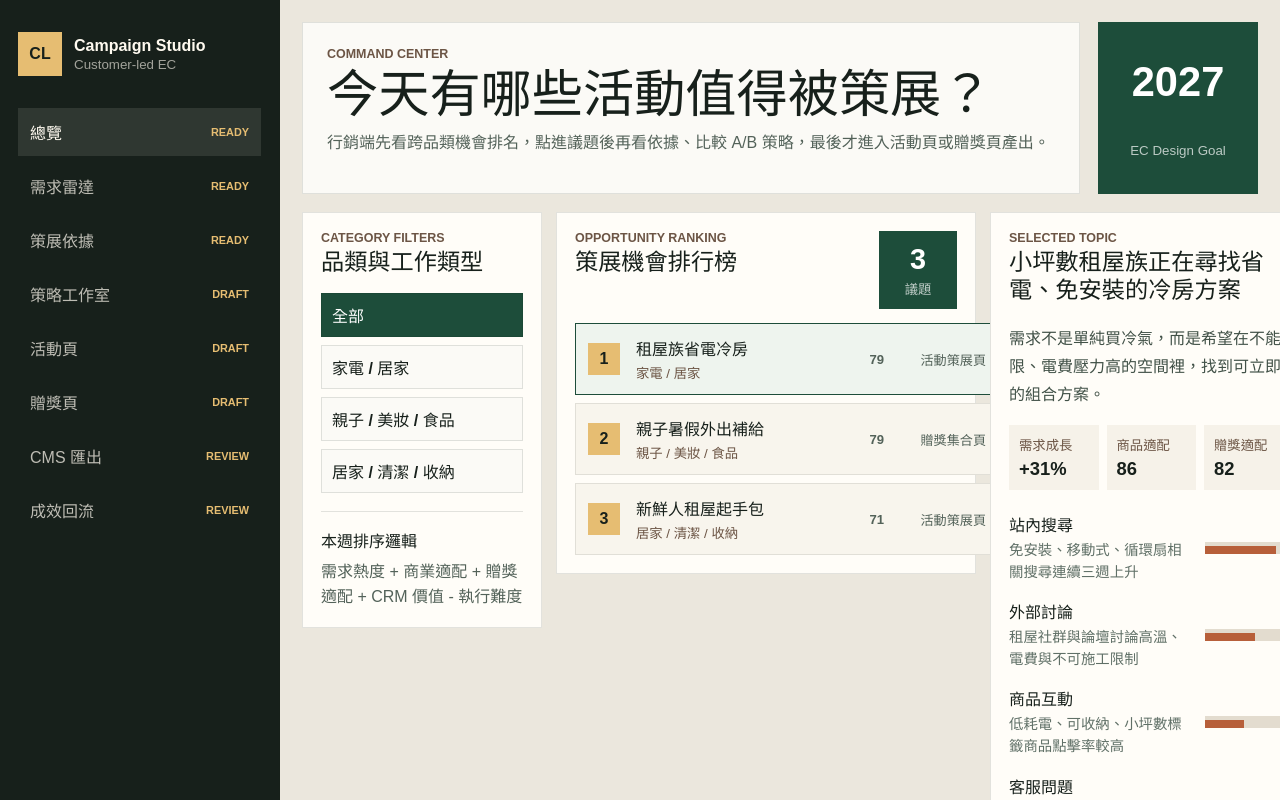
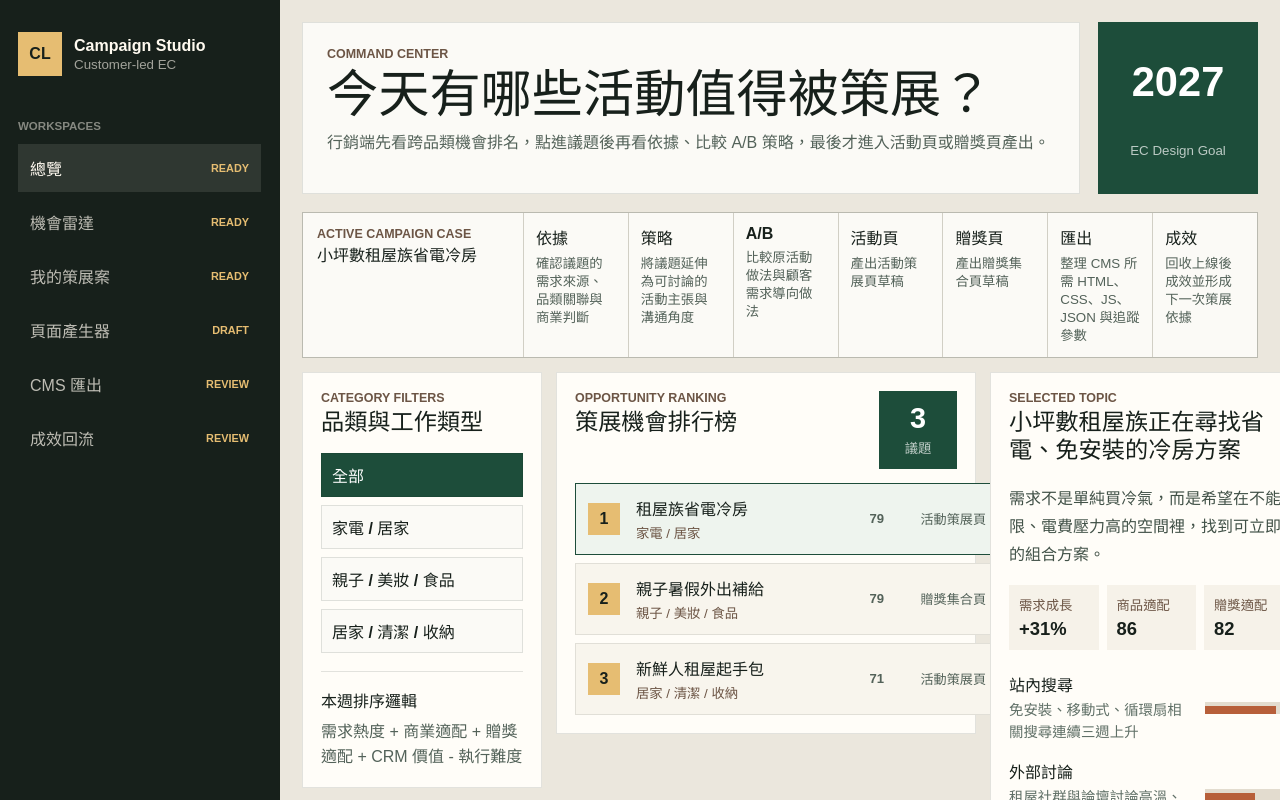
Before and after one commit to Iveslee00/SKMBI, a Next.js app: page / in a window 1280 px wide. Shown: the top 800 px of the page. Built offline with nearby package versions, Linux system fonts and the light colour scheme.

Commit message:
Separate workspace navigation from campaign workflow

```diff
--- /dev/null
+++ b/src/app/builder/page.tsx
@@ -0,0 +1,3 @@
+import { PageGeneratorPage } from "../../components/platform";
+
+export default PageGeneratorPage;
--- a/src/app/globals.css
+++ b/src/app/globals.css
@@ -643,6 +643,14 @@ pre {
   gap: 6px;
 }
 
+.nav-section-label {
+  margin: 12px 0 6px;
+  color: rgba(255, 250, 240, 0.48);
+  font-size: 0.72rem;
+  font-weight: 900;
+  text-transform: uppercase;
+}
+
 .module-nav a {
   display: flex;
   min-height: 48px;
@@ -684,6 +692,63 @@ pre {
   gap: 18px;
   align-items: stretch;
   margin-bottom: 18px;
+}
+
+.case-workflow {
+  display: grid;
+  grid-template-columns: 220px minmax(0, 1fr);
+  gap: 1px;
+  margin-bottom: 14px;
+  border: 1px solid rgba(23, 32, 27, 0.12);
+  background: rgba(23, 32, 27, 0.12);
+}
+
+.case-workflow > div,
+.case-workflow nav a {
+  background: #fbfaf6;
+}
+
+.case-workflow > div {
+  padding: 14px;
+}
+
+.case-workflow strong {
+  display: block;
+  margin-top: 4px;
+  line-height: 1.35;
+}
+
+.case-workflow nav {
+  display: grid;
+  grid-template-columns: repeat(7, minmax(0, 1fr));
+  gap: 1px;
+}
+
+.case-workflow nav a {
+  min-width: 0;
+  min-height: 78px;
+  display: grid;
+  align-content: start;
+  gap: 6px;
+  padding: 12px;
+  color: #17201b;
+  text-decoration: none;
+}
+
+.case-workflow nav a:hover,
+.case-workflow nav a:focus-visible {
+  outline: 3px solid #e6bd72;
+  outline-offset: -3px;
+  background: #eef4ee;
+}
+
+.case-workflow nav span {
+  font-weight: 900;
+}
+
+.case-workflow nav small {
+  color: #536259;
+  line-height: 1.35;
 }
 
 .workspace-header > div:first-child {
@@ -1019,6 +1084,35 @@ pre {
   font-variant-numeric: tabular-nums;
 }
 
+.project-board,
+.builder-hub {
+  display: grid;
+  grid-template-columns: repeat(2, minmax(0, 1fr));
+  gap: 14px;
+}
+
+.project-summary {
+  grid-row: span 2;
+}
+
+.task-list {
+  display: grid;
+  gap: 10px;
+  margin-top: 14px;
+}
+
+.task-list article {
+  display: grid;
+  gap: 6px;
+  padding: 14px;
+  background: #f6f2e9;
+}
+
+.task-list span {
+  color: #536259;
+  line-height: 1.55;
+}
+
 .command-layout {
   display: grid;
   grid-template-columns: 240px minmax(420px, 1fr) minmax(420px, 0.95fr);
@@ -1238,6 +1332,14 @@ pre {
     grid-template-columns: repeat(4, minmax(0, 1fr));
   }
 
+  .case-workflow {
+    grid-template-columns: 1fr;
+  }
+
+  .case-workflow nav {
+    grid-template-columns: repeat(4, minmax(0, 1fr));
+  }
+
   .span-4,
   .span-5,
   .span-7,
@@ -1267,8 +1369,11 @@ pre {
   .generated-sections,
   .module-table,
   .module-nav,
+  .case-workflow nav,
   .ab-grid,
-  .metric-strip {
+  .metric-strip,
+  .project-board,
+  .builder-hub {
     grid-template-columns: 1fr;
   }
 
--- /dev/null
+++ b/src/app/projects/page.tsx
@@ -0,0 +1,3 @@
+import { ProjectsPage } from "../../components/platform";
+
+export default ProjectsPage;
--- a/src/components/platform.tsx
+++ b/src/components/platform.tsx
@@ -7,7 +7,7 @@ import {
   rewardPageSections,
   type DemandOpportunity
 } from "../data/mockStudio";
-import { platformModules } from "../lib/navigation";
+import { campaignWorkflowSteps, platformModules } from "../lib/navigation";
 import {
   getBusinessReasoningAverage,
   getCmsExportPackage,
@@ -41,6 +41,7 @@ export function PlatformShell({
           </div>
         </div>
         <nav className="module-nav">
+          <p className="nav-section-label">Workspaces</p>
           {platformModules.map((module) => (
             <Link
               aria-current={active === module.href ? "page" : undefined}
@@ -67,6 +68,20 @@ export function PlatformShell({
             <small>EC Design Goal</small>
           </div>
         </header>
+        <section className="case-workflow" aria-label="Campaign workflow">
+          <div>
+            <p className="eyebrow">Active Campaign Case</p>
+            <strong>小坪數租屋族省電冷房</strong>
+          </div>
+          <nav>
+            {campaignWorkflowSteps.map((step) => (
+              <Link href={step.href} key={step.id}>
+                <span>{step.shortLabel}</span>
+                <small>{step.task}</small>
+              </Link>
+            ))}
+          </nav>
+        </section>
         {children}
       </section>
     </main>
@@ -146,7 +161,7 @@ export function DashboardPage() {
           <SignalBars opportunity={selected} />
           <div className="action-row">
             <Link href="/radar">進入雷達詳情</Link>
-            <Link href="/strategy">進策略工作室</Link>
+            <Link href="/projects">建立策展案</Link>
           </div>
         </section>
 
@@ -224,7 +239,63 @@ export function RadarPage() {
           <ReasoningList opportunity={featured} />
           <div className="action-row">
             <Link href="/strategy">用此議題產生策略</Link>
-            <Link href="/campaign">產生活動頁</Link>
+            <Link href="/builder">進入頁面產生器</Link>
+          </div>
+        </section>
+      </div>
+    </PlatformShell>
+  );
+}
+
+export function ProjectsPage() {
+  const featured = getFeaturedOpportunity();
+  const variants = getComparisonVariants(featured.id);
+
+  return (
+    <PlatformShell
+      active="/projects"
+      eyebrow="My Campaign Projects"
+      title="我的策展案"
+      description="行銷團隊選定議題後，會在這裡管理策展案狀態、待辦、審核與下一步產出。"
+    >
+      <div className="project-board">
+        <section className="module-card project-summary">
+          <div className="module-card-head">
+            <div>
+              <p className="eyebrow">Active Case</p>
+              <h2>{featured.shortTitle}</h2>
+            </div>
+            <Score value={featured.businessScore} label="依據" />
+          </div>
+          <p className="lead">{featured.summary}</p>
+          <div className="metric-strip">
+            <Metric label="狀態" value="策略中" />
+            <Metric label="產出" value="2 頁型" />
+            <Metric label="測試" value="A/B" />
+            <Metric label="CMS" value="待匯出" />
+          </div>
+          <div className="action-row">
+            <Link href="/strategy">繼續策略</Link>
+            <Link href="/builder">產生頁面</Link>
+          </div>
+        </section>
+
+        <section className="module-card">
+          <p className="eyebrow">Decision Queue</p>
+          <h2>待確認項目</h2>
+          <div className="task-list">
+            <article>
+              <strong>確認 B 版本是否作為主推</strong>
+              <span>{variants[1].recommendation}</span>
+            </article>
+            <article>
+              <strong>確認贈獎成本與門檻</strong>
+              <span>{variants[1].rewardAngle}</span>
+            </article>
+            <article>
+              <strong>確認 CMS 視覺素材需求</strong>
+              <span>需要 hero、商品組合、贈獎卡與活動規則模組。</span>
+            </article>
           </div>
         </section>
       </div>
@@ -356,6 +427,36 @@ export function RewardBuilderPage() {
       description="不是列出所有贈品，而是用生活情境、門檻與會員需求重組贈獎入口。"
     >
       <BuilderPreview type="reward" />
+    </PlatformShell>
+  );
+}
+
+export function PageGeneratorPage() {
+  return (
+    <PlatformShell
+      active="/builder"
+      eyebrow="Page Generator"
+      title="頁面產生器"
+      description="行銷先選定策展案，再在同一個工作區產生活動策展頁與贈獎集合頁。"
+    >
+      <div className="builder-hub">
+        <section className="module-card">
+          <p className="eyebrow">Campaign Page</p>
+          <h2>活動策展頁</h2>
+          <p className="lead">用需求情境、商品組合、贈獎理由與 CTA 組成完整策展頁。</p>
+          <div className="action-row">
+            <Link href="/campaign">打開活動頁草稿</Link>
+          </div>
+        </section>
+        <section className="module-card">
+          <p className="eyebrow">Reward Collection</p>
+          <h2>贈獎集合頁</h2>
+          <p className="lead">依生活情境、消費門檻與會員需求重組贈獎入口。</p>
+          <div className="action-row">
+            <Link href="/rewards">打開贈獎頁草稿</Link>
+          </div>
+        </section>
+      </div>
     </PlatformShell>
   );
 }
--- a/src/lib/navigation.ts
+++ b/src/lib/navigation.ts
@@ -4,6 +4,14 @@ export type PlatformModule = {
   shortLabel: string;
   task: string;
   status: "Ready" | "Draft" | "Review";
+};
+
+export type CampaignWorkflowStep = {
+  id: string;
+  href: string;
+  label: string;
+  shortLabel: string;
+  task: string;
 };
 
 export const platformModules: PlatformModule[] = [
@@ -16,37 +24,23 @@ export const platformModules: PlatformModule[] = [
   },
   {
     href: "/radar",
-    label: "Demand Radar",
-    shortLabel: "需求雷達",
-    task: "辨識值得策展的顧客需求與市場訊號",
+    label: "Opportunity Radar",
+    shortLabel: "機會雷達",
+    task: "跨品類查看顧客需求、熱門議題與策展機會排名",
     status: "Ready"
   },
   {
-    href: "/evidence",
-    label: "Evidence Brief",
-    shortLabel: "策展依據",
-    task: "整理活動為什麼值得發生的證據與商業判斷",
+    href: "/projects",
+    label: "My Campaign Projects",
+    shortLabel: "我的策展案",
+    task: "管理已選定、進行中、待審核與準備上線的策展案",
     status: "Ready"
   },
   {
-    href: "/strategy",
-    label: "Strategy Studio",
-    shortLabel: "策略工作室",
-    task: "產生可被營運與行銷討論的活動策略版本",
-    status: "Draft"
-  },
-  {
-    href: "/campaign",
-    label: "Campaign Builder",
-    shortLabel: "活動頁",
-    task: "把策略轉成可交付 CMS 的活動策展頁草稿",
-    status: "Draft"
-  },
-  {
-    href: "/rewards",
-    label: "Reward Builder",
-    shortLabel: "贈獎頁",
-    task: "用顧客需求重組贈獎集合頁與門檻設計",
+    href: "/builder",
+    label: "Page Generator",
+    shortLabel: "頁面產生器",
+    task: "把已確認策略轉成活動頁與贈獎集合頁草稿",
     status: "Draft"
   },
   {
@@ -64,3 +58,55 @@ export const platformModules: PlatformModule[] = [
     status: "Review"
   }
 ];
+
+export const campaignWorkflowSteps: CampaignWorkflowStep[] = [
+  {
+    id: "evidence",
+    href: "/radar#evidence",
+    label: "Evidence",
+    shortLabel: "依據",
+    task: "確認議題的需求來源、品類關聯與商業判斷"
+  },
+  {
+    id: "strategy",
+    href: "/strategy",
+    label: "Strategy",
+    shortLabel: "策略",
+    task: "將議題延伸為可討論的活動主張與溝通角度"
+  },
+  {
+    id: "comparison",
+    href: "/strategy#ab-test",
+    label: "A/B Comparison",
+    shortLabel: "A/B",
+    task: "比較原活動做法與顧客需求導向做法"
+  },
+  {
+    id: "campaign",
+    href: "/campaign",
+    label: "Campaign Page",
+    shortLabel: "活動頁",
+    task: "產出活動策展頁草稿"
+  },
+  {
+    id: "rewards",
+    href: "/rewards",
+    label: "Reward Page",
+    shortLabel: "贈獎頁",
+    task: "產出贈獎集合頁草稿"
+  },
+  {
+    id: "export",
+    href: "/export",
+    label: "Export",
+    shortLabel: "匯出",
+    task: "整理 CMS 所需 HTML、CSS、JS、JSON 與追蹤參數"
+  },
+  {
+    id: "feedback",
+    href: "/feedback",
+    label: "Feedback",
+    shortLabel: "成效",
+    task: "回收上線後成效並形成下一次策展依據"
+  }
+];
```
Also changed, not shown: 1 other file (tests, documents, lock files or other folders).
